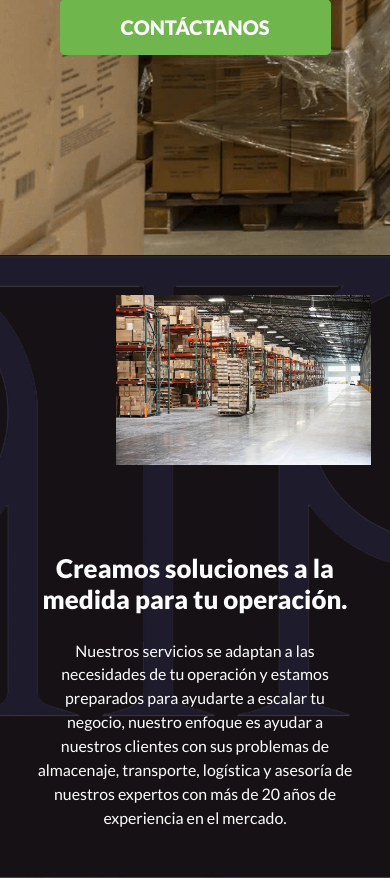
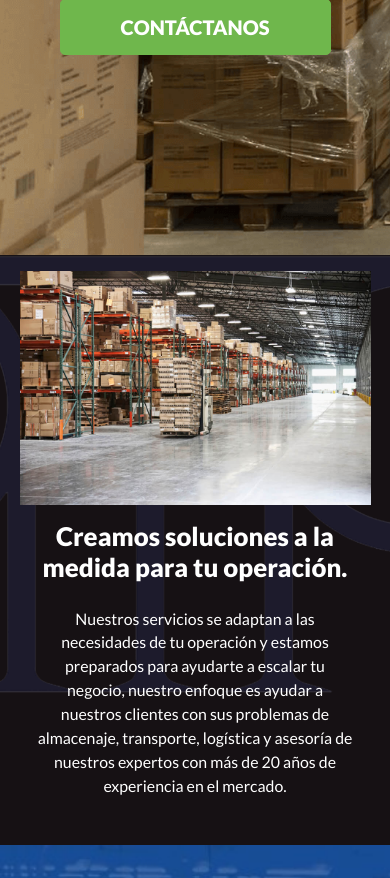
Before and after one commit to aaron2421/landing-arcadia, a PHP site: page / in a window 390 px wide. Shown: the part 707-1585 px from the top of the page. Run offline with PHP 8.4, Linux system fonts and the light colour scheme.

Commit message:
fix video in movile view

```diff
--- a/styles.css
+++ b/styles.css
@@ -475,6 +475,11 @@ footer {
     padding: 1rem 0 !important;
   }
 
+  #solutions-video {
+    padding: 0;
+    margin: 0 !important;
+  }
+
   #solutions-info {
     text-align: center;
   }
```
